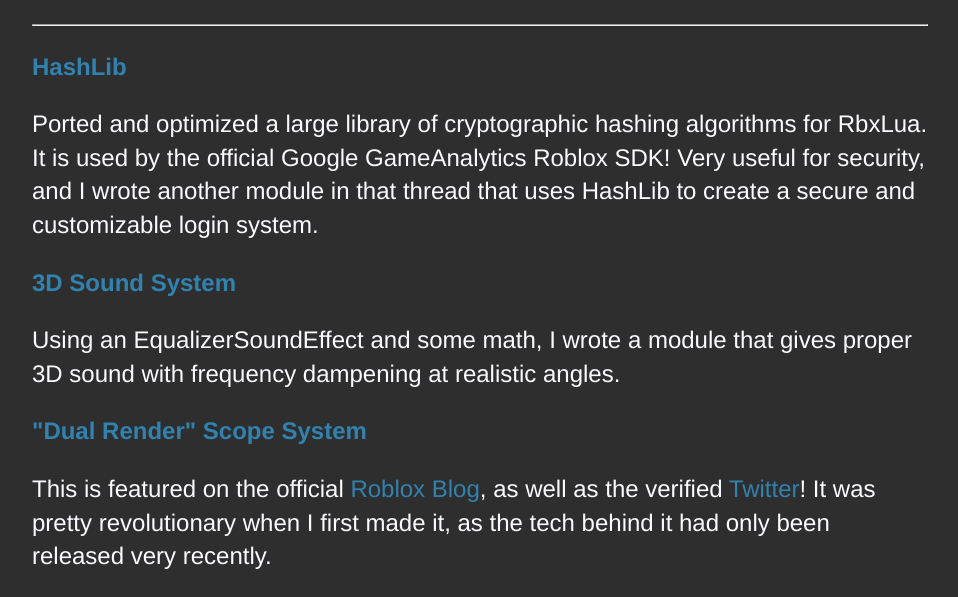
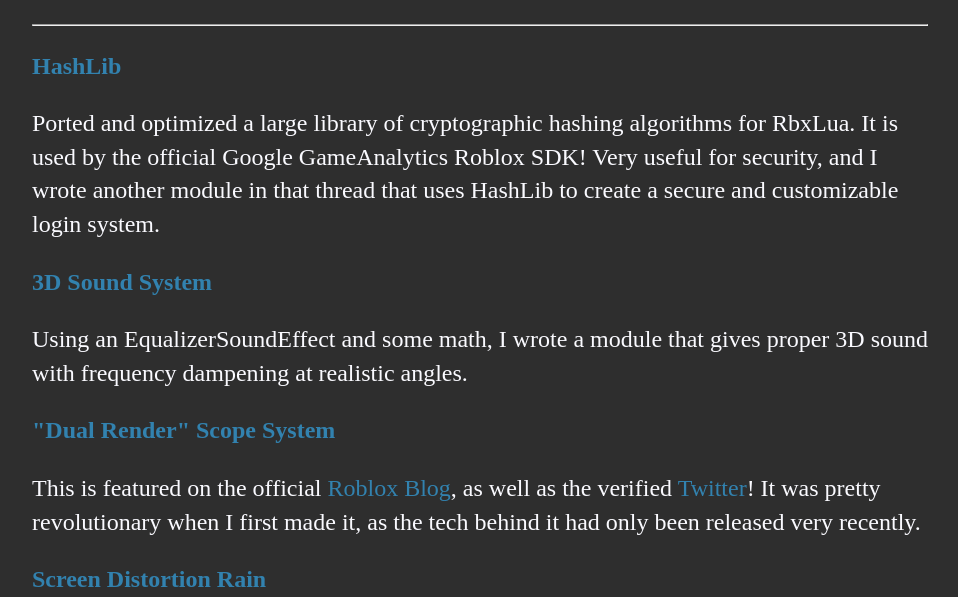
Before and after one commit to boatbomber/boatbomber.github.io, a plain HTML site: page index.html in a window 1280 px wide. Shown: the part 187-784 px from the top of the page, without its empty margins (160-1118 px from the left). Drawn offline with Linux system fonts and the light colour scheme.

Commit message:
Update main.css

```diff
--- a/css/main.css
+++ b/css/main.css
@@ -33,7 +33,7 @@ h2 {
 p {
     font-size: 1.5em;
     line-height: 1.4em;
-    font-family:'Helvetica', 'Arial', 'Sans-Serif';
+    font-family: 'Sans-Serif';
     color: rgb(250,250,255);
 }
 footer {
```
